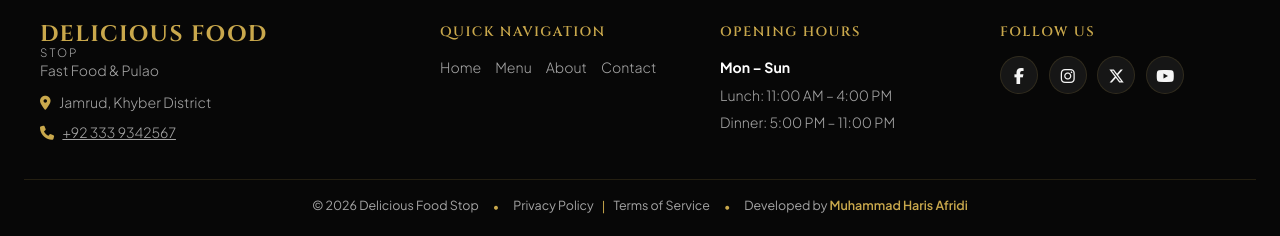
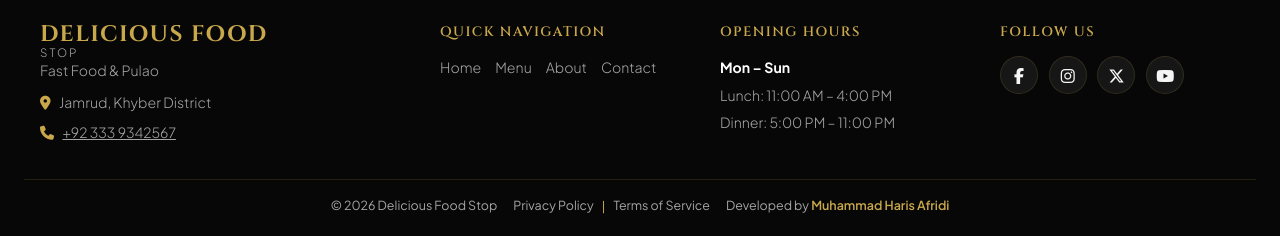
Before and after one commit to ahmadyarafridi/new-web-app, a Django app: page / in a window 1280 px wide. Shown: the part 1409-1645 px from the top of the page. Run offline with Django 5.2, Linux system fonts and the light colour scheme; data comes from the database, SQL or seed files in the repository; data that the repository does not hold is empty; some libraries are stand-ins or nearby versions; some web fonts are replaced.

Commit message:
Enforce list-style: none on all ul lists and remove bullet dots

```diff
--- a/static/css/style.css
+++ b/static/css/style.css
@@ -3217,6 +3217,13 @@ footer hr {
 }
 
 /* Footer Copy & Single-Line Laptop Layout */
+/* Remove all default list bullets */
+ul, ol {
+    list-style: none !important;
+    list-style-type: none !important;
+}
+
+/* Footer Copy & Single-Line Laptop Layout */
 .footer-copy {
     text-align: center;
     font-size: 0.78rem;
@@ -3228,20 +3235,11 @@ footer hr {
     justify-content: center;
 }
 
-.footer-divider-dot {
-    display: none;
-    color: var(--color-primary);
-    font-size: 0.75rem;
-}
-
 @media (min-width: 769px) {
     .footer-copy {
         flex-direction: row !important;
-        gap: 14px !important;
+        gap: 16px !important;
         flex-wrap: wrap !important;
         justify-content: center !important;
     }
-    .footer-divider-dot {
-        display: inline-block !important;
-    }
-}
+}
--- a/templates/base.html
+++ b/templates/base.html
@@ -259,9 +259,7 @@
         <hr style="border: none; border-top: 1px solid var(--color-border); margin: 20px 0 16px;">
         <div class="footer-copy">
             <p style="margin: 0;">&copy; {% now "Y" %} Delicious Food Stop</p>
-            <span class="footer-divider-dot">&bull;</span>
             <p style="margin: 0; display: inline-flex; gap: 8px; align-items: center;"><a href="{% url 'privacy' %}" style="color: var(--color-text-gray); text-decoration: none;">Privacy Policy</a> <span style="color: var(--color-primary); font-size: 0.75rem;">|</span> <a href="{% url 'terms' %}" style="color: var(--color-text-gray); text-decoration: none;">Terms of Service</a></p>
-            <span class="footer-divider-dot">&bull;</span>
             <p style="margin: 0;">Developed by <a href="https://harisyar-ai.github.io/harisyar-ai/" target="_blank" rel="noopener noreferrer" style="color: var(--color-primary); font-weight: 600; text-decoration: none;">Muhammad Haris Afridi</a></p>
         </div>
     </footer>
```
